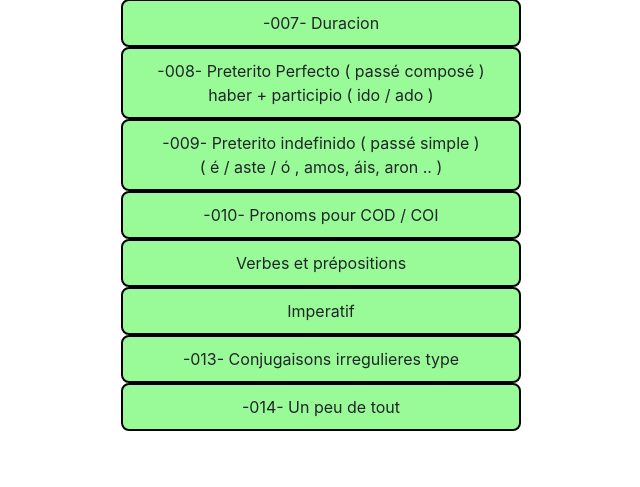
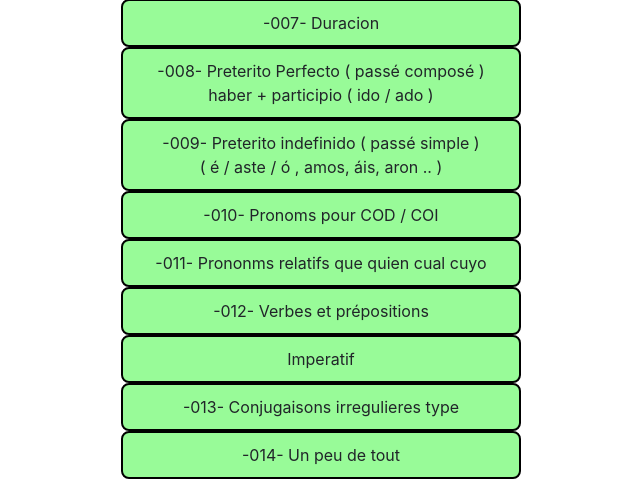
Before and after one commit to kutta75/espanol, a Django app: template verbos/templates/verbos/gramatica.html in a window 1280 px wide. Shown: the part 671-1158 px from the top of the page, without its empty margins (319-959 px from the left). Before the commit the page ends 1102 px from the top, so only its background shows below. Run offline with Django 3.2, Linux system fonts and the light colour scheme; the template is opened without the code that fills it, so the values that code supplies are empty; some libraries are stand-ins or nearby versions.

Commit message:
Update gramatica.html

```diff
--- a/verbos/templates/verbos/gramatica.html
+++ b/verbos/templates/verbos/gramatica.html
@@ -1214,12 +1214,20 @@ Rappel
  </ol>
 </div>
 
-
-
-<div class="entete" onclick="ShowHide('zoneAafficher010b' )" >
-Verbes et prépositions
-</div>
-<div id='zoneAafficher010b' style="text-align: justify; margin-left: 40px;display:none" name="norma" >
+<div class="entete" onclick="ShowHide('zoneAafficher011' )" >
+-011- Prononms relatifs que quien cual cuyo
+</div>
+<div id='zoneAafficher011' style="text-align: justify; margin-left: 40px;display:none" name="norma" >
+	Ces pronoms articulent 2 phrases en rappelant un nom (substantif) mentionné dans la principale et  précisé dans la subordonnée où le pronom relatif sert à le rappeler : <br>
+	<span class= « exemple »> Tengo un teléfono que me ha costado mucho dinero  </span>
+Dans la subordonnée, le pronom relatif peut être sujet, COD, COI, complément de lieu, de temps. En fonction de son rôle dans la subordonnée, des prépositions pourront être nécessaires avant le pronom :
+	<br> <span class= « exemple »> Tengo un teléfono con el cual no estoy acostumbrado  </span>
+
+</div>
+<div class="entete" onclick="ShowHide('zoneAafficher012' )" >
+-012- Verbes et prépositions
+</div>
+<div id='zoneAafficher012b' style="text-align: justify; margin-left: 40px;display:none" name="norma" >
 	<div class="contentblock">
 		<div>
 <table>
```
